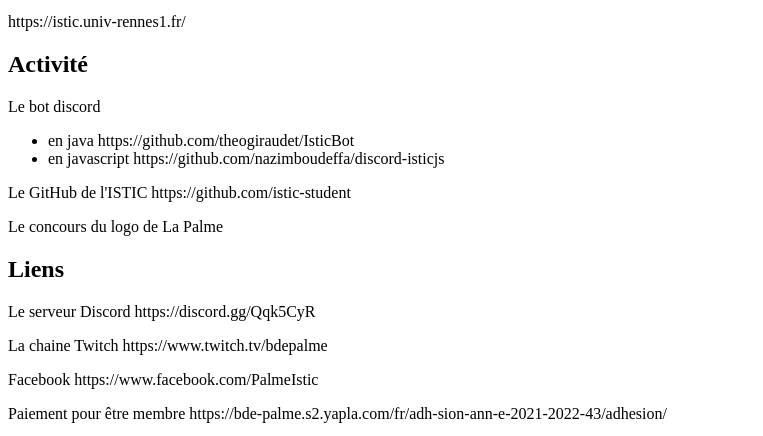
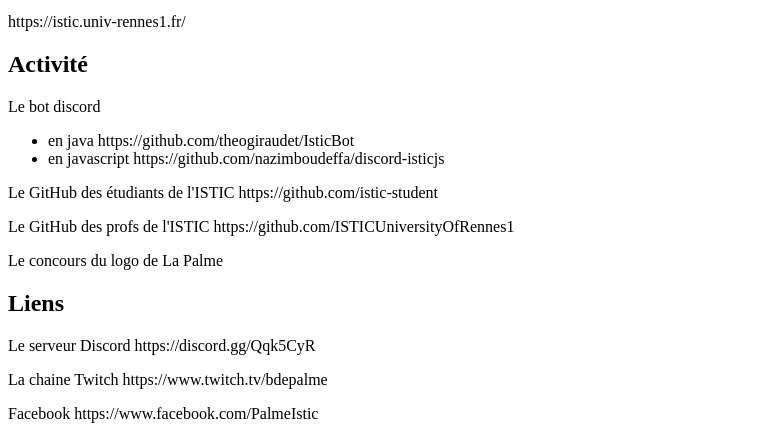
Before and after one commit to nazimboudeffa/lapalme-site, a plain HTML site: page index.html in a window 1280 px wide. Shown: the part 638-1074 px from the top of the page, without its empty margins (0-763 px from the left). Drawn offline with Linux system fonts and the light colour scheme.

Commit message:
Update index.html

```diff
--- a/index.html
+++ b/index.html
@@ -24,7 +24,8 @@
         <li>en java https://github.com/theogiraudet/IsticBot</li>
         <li>en javascript https://github.com/nazimboudeffa/discord-isticjs</li>
     </ul>
-    <p>Le GitHub de l'ISTIC https://github.com/istic-student</p>
+    <p>Le GitHub des étudiants de l'ISTIC https://github.com/istic-student</p>
+    <p>Le GitHub des profs de l'ISTIC https://github.com/ISTICUniversityOfRennes1</p>
     <p>Le concours du logo de La Palme</p>
     <h2>Liens</h2>
     <p>Le serveur Discord https://discord.gg/Qqk5CyR</p>
```
